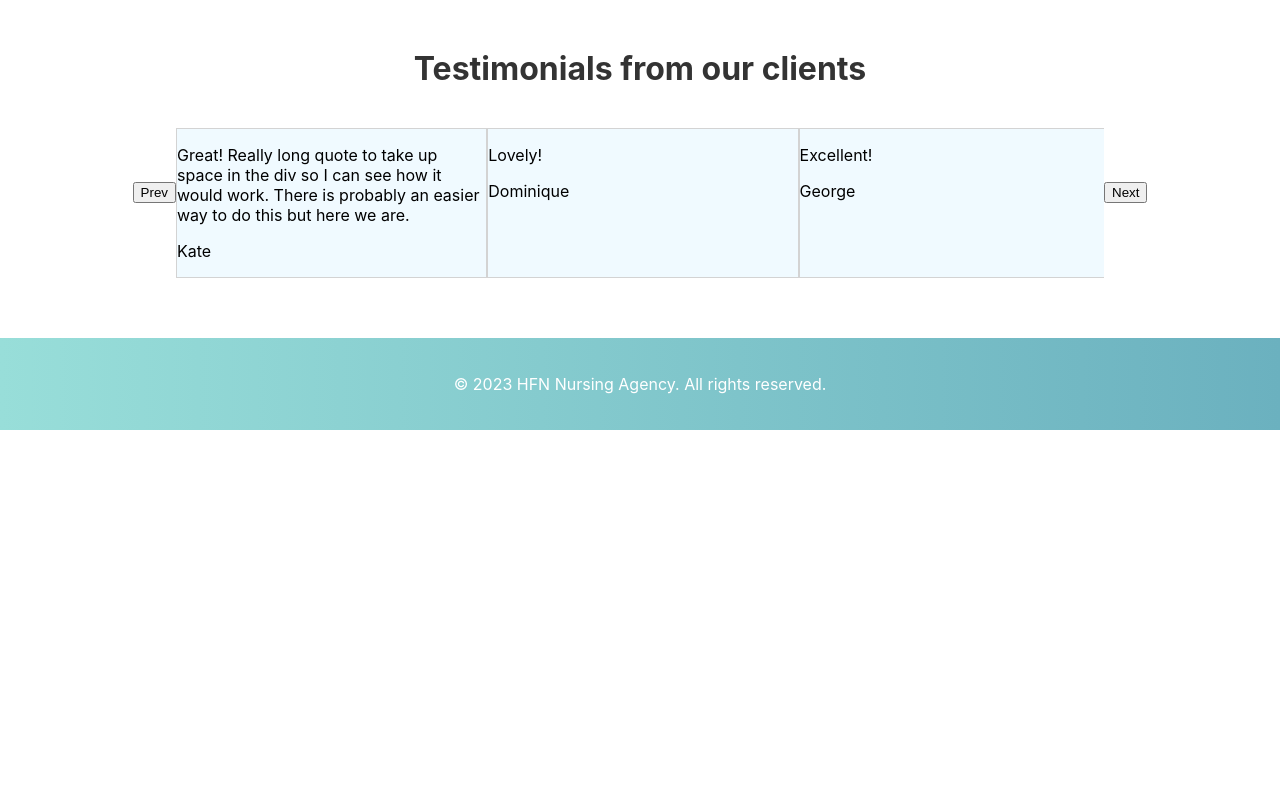
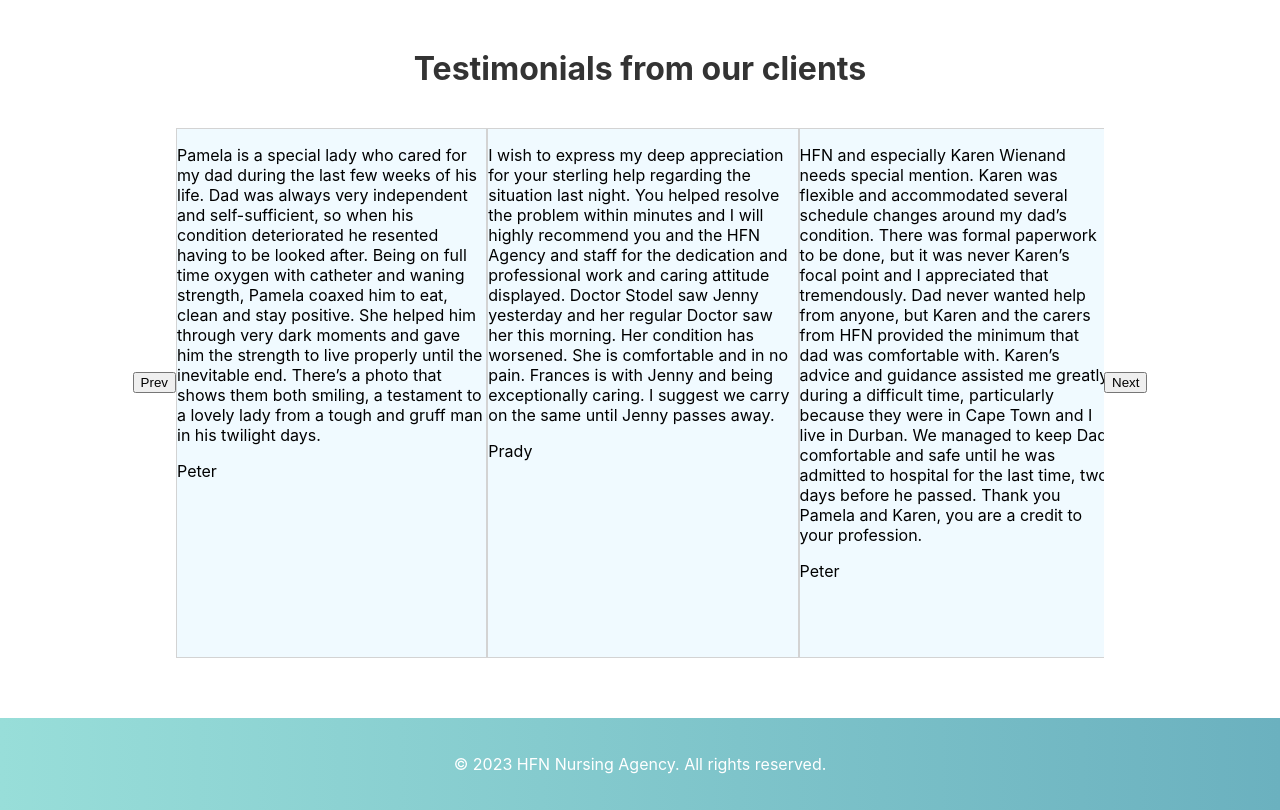
Before and after one commit to katelandcastelin/nursing-agency, a React (Create React App) app: page / in a window 1280 px wide. Shown: the part 1020-1830 px from the top of the page. Before the commit the page ends 1450 px from the top, so only its background shows below. Built offline with nearby package versions, Linux system fonts and the light colour scheme.

Commit message:
feat/testimonial-container: added client testimonials to array

```diff
--- a/src/components/Testimonials.jsx
+++ b/src/components/Testimonials.jsx
@@ -4,43 +4,33 @@ import styled from 'styled-components';
 const ClientTestimonials = [
   {
     id: 1,
-    quote: 'Great! Really long quote to take up space in the div so I can see how it would work. There is probably an easier way to do this but here we are.',
-    name: 'Kate',
+    quote: 'Pamela is a special lady who cared for my dad during the last few weeks of his life. Dad was always very independent and self-sufficient, so when his condition deteriorated he resented having to be looked after. Being on full time oxygen with catheter and waning strength, Pamela coaxed him to eat, clean and stay positive. She helped him through very dark moments and gave him the strength to live properly until the inevitable end. There’s a photo that shows them both smiling, a testament to a lovely lady from a tough and gruff man in his twilight days.',
+    name: 'Peter',
   },
   {
     id: 2,
-    quote: 'Lovely!',
-    name: 'Dominique',
+    quote: 'I wish to express my deep appreciation for your sterling help regarding the situation last night. You helped resolve the problem within minutes and I will highly recommend you and the HFN Agency and staff for the dedication and professional work and caring attitude displayed. Doctor Stodel saw Jenny yesterday and her regular Doctor saw her this morning. Her condition has worsened. She is comfortable and in no pain. Frances is with Jenny and being exceptionally caring. I suggest we carry on the same until Jenny passes away.',
+    name: 'Prady',
   },
   {
     id: 3,
-    quote: 'Excellent!',
-    name: 'George',
+    quote: 'HFN and especially Karen Wienand needs special mention. Karen was flexible and accommodated several schedule changes around my dad’s condition. There was formal paperwork to be done, but it was never Karen’s focal point and I appreciated that tremendously. Dad never wanted help from anyone, but Karen and the carers from HFN provided the minimum that dad was comfortable with. Karen’s advice and guidance assisted me greatly during a difficult time, particularly because they were in Cape Town and I live in Durban. We managed to keep Dad comfortable and safe until he was admitted to hospital for the last time, two days before he passed. Thank you Pamela and Karen, you are a credit to your profession.',
+    name: 'Peter',
   },
   {
     id: 4,
-    quote: 'Wonderful!',
-    name: 'Peter',
+    quote: 'I’m very impressed with Crystal. She was a big help and made my breakfast and helped me in and out of the shower. We went food shopping as well and again a great help. Especially when I almost fell she was a strong hand to catch me. I would like to have her tomorrow from 12pm to 6pm and for the rest of my time before my operation.',
+    name: 'Hunter',
   },
   {
     id: 5,
-    quote: 'Good!',
-    name: 'Max',
+    quote: 'Beauty was excellent. She bonded very well with my mom and got on well with the other carer.',
+    name: 'Barry',
   },
   {
     id: 6,
-    quote: 'Service was great!',
-    name: 'Mandy',
-  },
-  {
-    id: 7,
-    quote: 'seven',
-    name: 'greg',
-  },
-  {
-    id: 8,
-    quote: 'eight',
-    name: 'amy',
+    quote: 'It has been 11 years since I signed up with HFN as the agency which would be taking over the care of my daughter. In this time we have come to feel as if we are part of the HFN “family”. The staff really try to fit the carer to the patient, not an easy task at times. The nursing staff are really patient, kind, & helpful, & advice is given in a really caring & professional manner. The carers we have had have been really caring, kind people, willing to learn the way of the household, & any caring methods required by/for the patient. On the whole, very professional. The admin staff are good & extremely helpful when dealing with medical aid matters, which takes a load off my mind - I am extremely grateful to them. I would highly recommend HFN, and I thank them sincerely for all they have done, and are doing, to make our lives a little more comfortable.',
+    name: 'Sue',
   },
 ];
 
```
